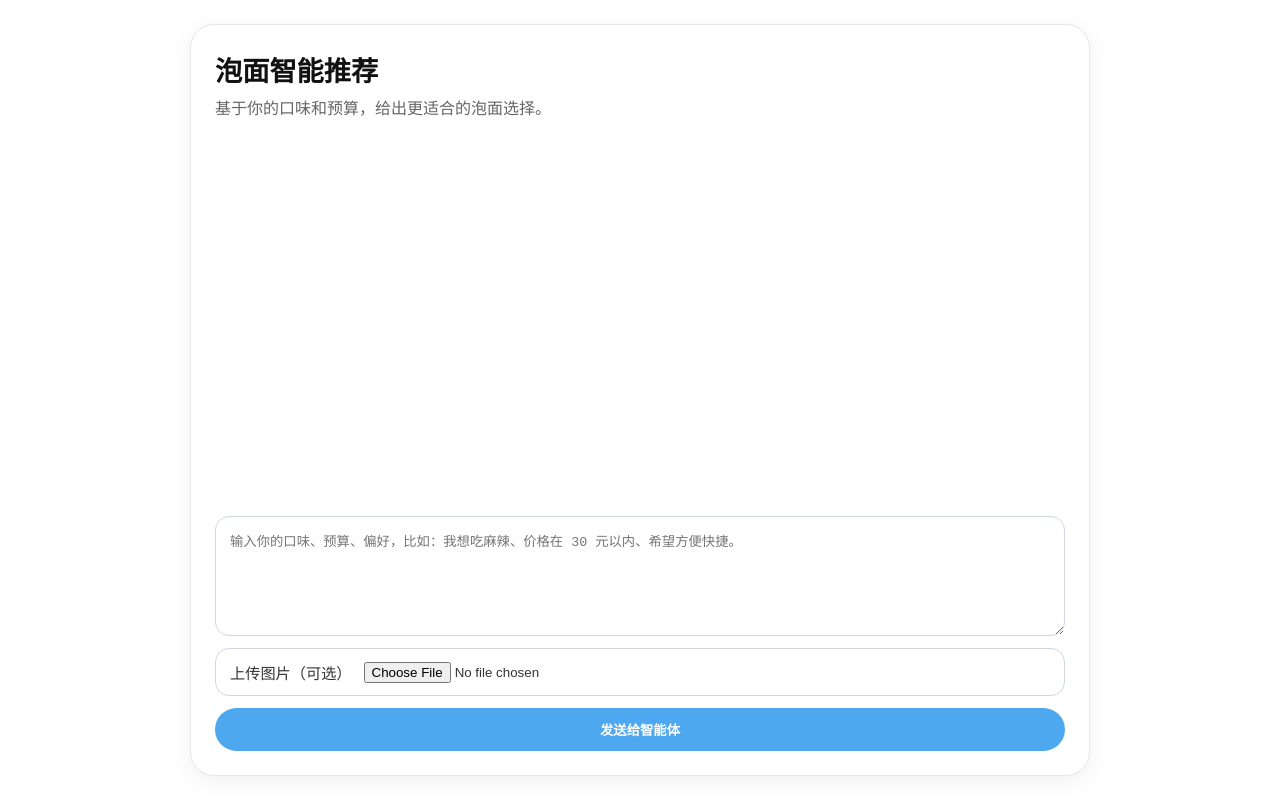
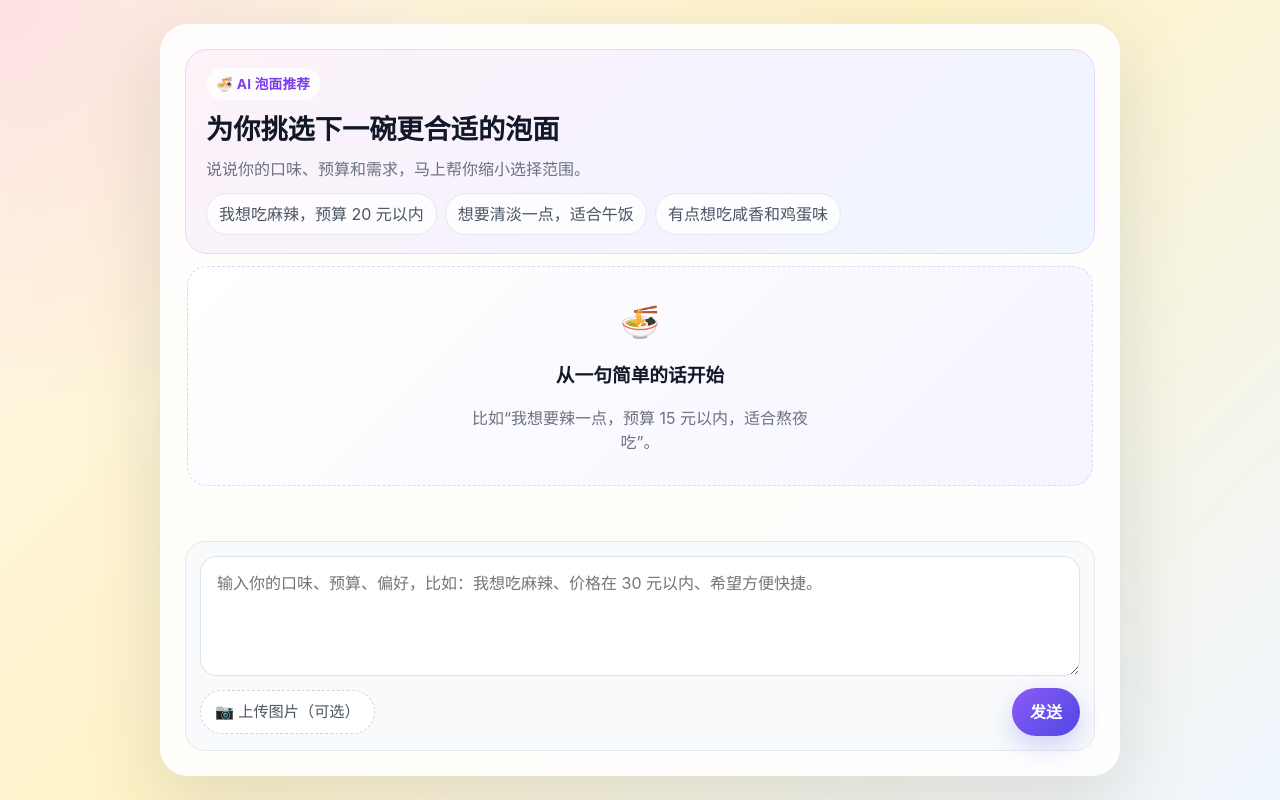
Before and after one commit to renshengyiyijihe/an-movie-recommend-agent, a React (Vite) app in the folder client/: page / in a window 1280 px wide. Built offline with nearby package versions, Linux system fonts and the light colour scheme.

Commit message:
style: 修改前端ui

```diff
--- a/client/src/App.tsx
+++ b/client/src/App.tsx
@@ -13,6 +13,8 @@ interface ChatMessage {
   text: string;
   imagePreview?: string;
 }
+
+const quickPrompts = ['我想吃麻辣，预算 20 元以内', '想要清淡一点，适合午饭', '有点想吃咸香和鸡蛋味'];
 
 function App() {
   const [message, setMessage] = useState('');
@@ -43,14 +45,19 @@ function App() {
     };
   }, [file]);
 
+  function renderMessageText(text: string) {
+    return text.split('\n').filter((line) => line.trim() !== '');
+  }
+
   async function sendMessage() {
-    if (!message.trim()) {
+    const trimmedMessage = message.trim();
+    if (!trimmedMessage) {
       return;
     }
 
     const userMessage: ChatMessage = {
       role: 'user',
-      text: message.trim(),
+      text: trimmedMessage,
       imagePreview: imagePreview || undefined,
     };
 
@@ -104,7 +111,7 @@ function App() {
       sections.push({ role: 'assistant', text: `兜底说明：\n${data.fallback_reason}` });
     }
 
-    if(data.message) {
+    if (data.message) {
       sections.push({ role: 'assistant', text: `${data.message}` });
     }
 
@@ -114,39 +121,69 @@ function App() {
   return (
     <div className="app-shell">
       <section className="chat-panel">
-        <header>
+        <header className="hero-header">
+          <div className="hero-badge">🍜 AI 泡面推荐</div>
           <div className="title-row">
             <div>
-              <h1>泡面智能推荐</h1>
-              <p>基于你的口味和预算，给出更适合的泡面选择。</p>
+              <h1>为你挑选下一碗更合适的泡面</h1>
+              <p>说说你的口味、预算和需求，马上帮你缩小选择范围。</p>
             </div>
+          </div>
+          <div className="quick-prompts">
+            {quickPrompts.map((prompt) => (
+              <button key={prompt} type="button" className="chip-button" onClick={() => setMessage(prompt)}>
+                {prompt}
+              </button>
+            ))}
           </div>
         </header>
 
         <div className="messages">
-          {messages.map((item, index) => (
+          {messages.length === 0 ? (
+            <div className="empty-state">
+              <div className="empty-state-icon">🍜</div>
+              <h3>从一句简单的话开始</h3>
+              <p>比如“我想要辣一点，预算 15 元以内，适合熬夜吃”。</p>
+            </div>
+          ) : (
+            messages.map((item, index) => (
               <div key={`${item.role}-${index}`} className={`message ${item.role === 'user' ? 'user' : 'assistant'}`}>
                 <div className="message-role">{item.role === 'user' ? '你' : '智能体'}</div>
-              <div>{item.text}</div>
+                <div className="message-text">
+                  {renderMessageText(item.text).map((line, lineIndex) => (
+                    <p key={`${item.role}-${index}-${lineIndex}`}>{line}</p>
+                  ))}
+                </div>
                 {item.imagePreview ? <img src={item.imagePreview} alt="uploaded preview" className="message-image" /> : null}
               </div>
-          ))}
+            ))
+          )}
         </div>
 
         <div className="input-area">
+          <div className="input-card">
             <textarea
               value={message}
               onChange={(event) => setMessage(event.target.value)}
+              onKeyDown={(event) => {
+                if (event.key === 'Enter' && !event.shiftKey) {
+                  event.preventDefault();
+                  void sendMessage();
+                }
+              }}
               placeholder="输入你的口味、预算、偏好，比如：我想吃麻辣、价格在 30 元以内、希望方便快捷。"
             />
+            <div className="input-actions">
               <label className="file-input">
-            <span>上传图片（可选）</span>
+                <span>📷 上传图片（可选）</span>
                 <input type="file" accept="image/png,image/jpeg" onChange={(event) => setFile(event.target.files?.[0] ?? null)} />
               </label>
+              <button type="button" className="send-button" onClick={() => void sendMessage()} disabled={loading}>
+                {loading ? '发送中...' : '发送'}
+              </button>
+            </div>
             {imagePreview ? <img src={imagePreview} alt="图片预览" className="preview-image" /> : null}
-          <button type="button" onClick={sendMessage} disabled={loading}>
-            {loading ? '发送中...' : '发送给智能体'}
-          </button>
+          </div>
           {error ? <p className="error">{error}</p> : null}
         </div>
       </section>
--- a/client/src/styles.css
+++ b/client/src/styles.css
@@ -1,8 +1,10 @@
 :root {
   color-scheme: light;
-  font-family: Inter, system-ui, -apple-system, BlinkMacSystemFont, "Segoe UI", sans-serif;
-  background: #ffffff;
-  color: #111111;
+  font-family: Inter, system-ui, -apple-system, BlinkMacSystemFont, 'Segoe UI', sans-serif;
+  background-color: #f5f3ff;
+  color: #111827;
+  line-height: 1.5;
+  font-weight: 400;
 }
 
 * {
@@ -12,8 +14,16 @@
 body {
   margin: 0;
   min-height: 100vh;
-  background: #ffffff;
-  color: #111111;
+  background:
+    radial-gradient(circle at top left, rgba(244, 114, 182, 0.16), transparent 28%),
+    linear-gradient(135deg, #fff7ed 0%, #fef3c7 45%, #eff6ff 100%);
+  color: #111827;
+}
+
+button,
+textarea,
+input {
+  font: inherit;
 }
 
 .app-shell {
@@ -25,33 +35,76 @@ body {
 }
 
 .chat-panel {
-  width: min(900px, 100%);
-  background: #ffffff;
-  border: 1px solid #e5e7eb;
-  border-radius: 24px;
+  width: min(960px, 100%);
+  background: rgba(255, 255, 255, 0.9);
+  border: 1px solid rgba(255, 255, 255, 0.75);
+  border-radius: 28px;
   display: flex;
   flex-direction: column;
   padding: 24px;
-  box-shadow: 0 6px 24px rgba(0, 0, 0, 0.06);
+  box-shadow: 0 24px 80px rgba(15, 23, 42, 0.12);
+  backdrop-filter: blur(18px);
+}
+
+.hero-header {
+  padding: 18px 20px;
+  border-radius: 22px;
+  background: linear-gradient(135deg, #fdf2f8 0%, #f5f3ff 55%, #eff6ff 100%);
+  border: 1px solid #e9d5ff;
+}
+
+.hero-badge {
+  display: inline-flex;
+  align-items: center;
+  gap: 6px;
+  padding: 6px 10px;
+  border-radius: 999px;
+  background: rgba(255, 255, 255, 0.8);
+  color: #7c3aed;
+  font-size: 0.85rem;
+  font-weight: 700;
+  letter-spacing: 0.02em;
 }
 
 .title-row {
   display: flex;
   align-items: center;
   justify-content: space-between;
-  margin-bottom: 18px;
+  margin-top: 10px;
 }
 
 .chat-panel h1 {
   margin: 0;
   font-size: 1.7rem;
-  font-weight: 600;
-  color: #111111;
+  font-weight: 700;
+  color: #111827;
 }
 
 .chat-panel p {
   margin: 6px 0 0;
-  color: #666666;
+  color: #6b7280;
+}
+
+.quick-prompts {
+  display: flex;
+  flex-wrap: wrap;
+  gap: 8px;
+  margin-top: 12px;
+}
+
+.chip-button {
+  border: 1px solid #e5e7eb;
+  background: rgba(255, 255, 255, 0.8);
+  color: #4b5563;
+  border-radius: 999px;
+  padding: 8px 12px;
+  cursor: pointer;
+  transition: transform 0.2s ease, box-shadow 0.2s ease;
+}
+
+.chip-button:hover {
+  transform: translateY(-1px);
+  box-shadow: 0 8px 20px rgba(15, 23, 42, 0.08);
 }
 
 .input-area {
@@ -60,56 +113,80 @@ body {
   margin-top: 18px;
 }
 
+.input-card {
+  display: grid;
+  gap: 12px;
+  padding: 14px;
+  border: 1px solid #e2e8f0;
+  border-radius: 20px;
+  background: #f8fafc;
+}
+
 textarea {
   min-height: 120px;
-  border-radius: 14px;
-  border: 1px solid #d0d7de;
-  padding: 14px;
+  border-radius: 16px;
+  border: 1px solid #dbe3ec;
+  padding: 14px 16px;
   resize: vertical;
   background: #ffffff;
-  color: #111111;
+  color: #111827;
+  transition: border-color 0.2s ease, box-shadow 0.2s ease;
 }
 
 textarea:focus {
   outline: none;
-  border-color: #4da8f0;
+  border-color: #8b5cf6;
+  box-shadow: 0 0 0 4px rgba(139, 92, 246, 0.16);
+}
+
+.input-actions {
+  display: flex;
+  align-items: center;
+  justify-content: space-between;
+  gap: 12px;
+  flex-wrap: wrap;
 }
 
 .file-input {
   display: inline-flex;
   align-items: center;
-  justify-content: space-between;
-  gap: 12px;
-  border: 1px solid #d0d7de;
-  border-radius: 14px;
-  padding: 12px 14px;
+  justify-content: center;
+  gap: 8px;
+  border: 1px dashed #cbd5e1;
+  border-radius: 999px;
+  padding: 10px 14px;
   background: #ffffff;
-  color: #333333;
+  color: #4b5563;
   font-size: 0.95rem;
+  cursor: pointer;
 }
 
 .file-input input {
-  flex: 1;
-  color: #333333;
+  display: none;
 }
 
-button {
+.send-button {
   border: none;
   border-radius: 999px;
   padding: 12px 18px;
-  background: #4da8f0;
+  background: linear-gradient(135deg, #8b5cf6 0%, #4f46e5 100%);
   color: #ffffff;
   cursor: pointer;
-  font-weight: 600;
+  font-weight: 700;
+  box-shadow: 0 10px 25px rgba(79, 70, 229, 0.22);
+  transition: transform 0.2s ease, box-shadow 0.2s ease;
 }
 
-button:hover {
-  background: #3d97dc;
+.send-button:hover {
+  transform: translateY(-1px);
+  box-shadow: 0 12px 28px rgba(79, 70, 229, 0.28);
 }
 
-button:disabled {
+.send-button:disabled {
   opacity: 0.7;
   cursor: not-allowed;
+  transform: none;
+  box-shadow: none;
 }
 
 .messages {
@@ -118,47 +195,116 @@ button:disabled {
   display: flex;
   flex-direction: column;
   gap: 12px;
-  padding-right: 4px;
-  padding-bottom: 4px;
+  padding: 12px 2px 4px;
+}
+
+.messages::-webkit-scrollbar {
+  width: 7px;
+}
+
+.messages::-webkit-scrollbar-thumb {
+  background: rgba(148, 163, 184, 0.4);
+  border-radius: 999px;
+}
+
+.empty-state {
+  display: grid;
+  place-items: center;
+  text-align: center;
+  padding: 26px 16px;
+  border-radius: 20px;
+  background: linear-gradient(135deg, rgba(255, 255, 255, 0.9), rgba(245, 243, 255, 0.9));
+  border: 1px dashed #ddd6fe;
+  min-height: 220px;
+}
+
+.empty-state-icon {
+  font-size: 2rem;
+  margin-bottom: 6px;
+}
+
+.empty-state h3 {
+  margin: 0;
+  color: #111827;
+}
+
+.empty-state p {
+  margin: 6px 0 0;
+  color: #6b7280;
+  max-width: 360px;
 }
 
 .message {
-  border-radius: 16px;
-  padding: 14px;
-  max-width: 100%;
+  border-radius: 18px;
+  padding: 14px 16px;
+  max-width: min(82%, 720px);
   word-break: break-word;
   border: 1px solid #e5e7eb;
 }
 
 .message.user {
-  background: #f6f8fb;
+  background: linear-gradient(135deg, #f5f3ff 0%, #ede9fe 100%);
   align-self: flex-end;
-  color: #111111;
+  color: #4c1d95;
+  border-color: #ddd6fe;
 }
 
 .message.assistant {
   background: #ffffff;
-  color: #111111;
+  color: #111827;
   align-self: flex-start;
+  box-shadow: 0 8px 24px rgba(15, 23, 42, 0.05);
 }
 
 .message-role {
   font-size: 0.78rem;
-  opacity: 0.7;
   margin-bottom: 6px;
-  font-weight: 600;
-  color: #666666;
+  font-weight: 700;
+  color: #8b5cf6;
+  letter-spacing: 0.02em;
+}
+
+.message-text p {
+  margin: 0 0 6px;
+}
+
+.message-text p:last-child {
+  margin-bottom: 0;
 }
 
 .preview-image,
 .message-image {
   margin-top: 10px;
-  border-radius: 12px;
+  border-radius: 14px;
   max-width: 100%;
   border: 1px solid #e5e7eb;
+  display: block;
 }
 
 .error {
-  color: #d9534f;
+  color: #dc2626;
   margin: 0;
 }
+
+@media (max-width: 640px) {
+  .app-shell {
+    padding: 12px;
+  }
+
+  .chat-panel {
+    padding: 16px;
+    border-radius: 20px;
+  }
+
+  .hero-header {
+    padding: 14px;
+  }
+
+  .title-row h1 {
+    font-size: 1.35rem;
+  }
+
+  .message {
+    max-width: 100%;
+  }
+}
```
Lines whose indentation alone changed are shown as unchanged.
